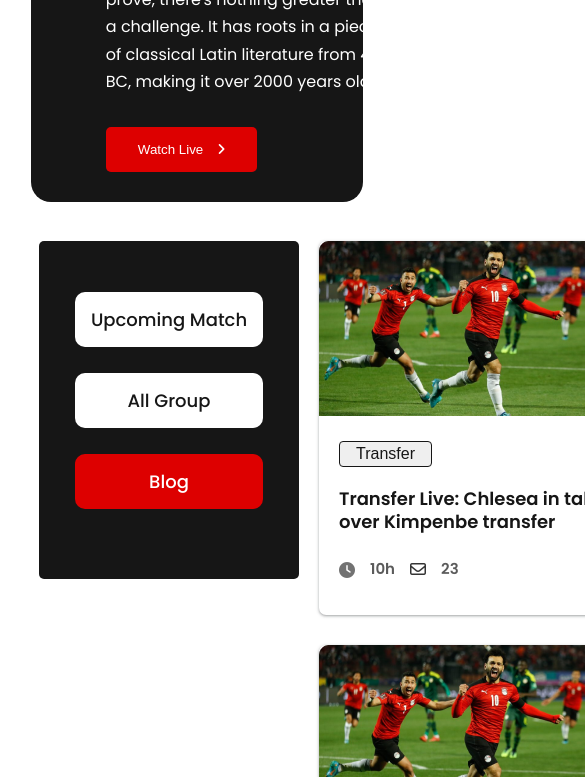
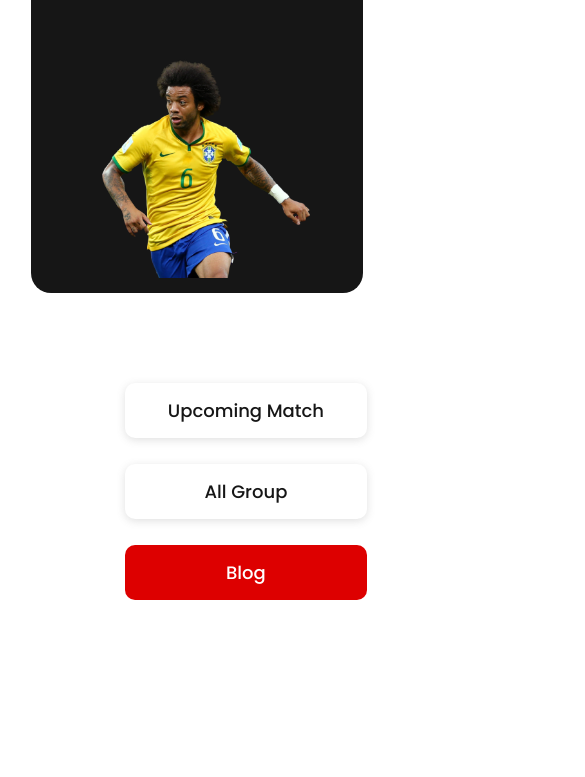
Before and after one commit to kader009/Assignment-2, a plain HTML site: page index.html in a window 390 px wide. Shown: the part 555-1332 px from the top of the page, 585 px wide, since content can reach past the window. Drawn offline with Linux system fonts and the light colour scheme.

Commit message:
add responsive

```diff
--- a/style.css
+++ b/style.css
@@ -214,6 +214,69 @@ footer .footer-icon a:hover{
 
 /* end */
 
+/* media query start for first site */
+
+@media screen and (max-width:576px) {
+  header{
+    grid-template-columns: repeat(1, 1fr);
+  }
+  header .header-text h1{
+    font-size: 2.25rem;
+    margin-bottom: 1.0625rem;
+  }
+  header .header-text p{
+    font-size: 17px;
+    line-height: 1.4;
+  }
+  header .header-text .btn{
+    margin-left: 80px;
+    margin-bottom: 40px;
+  }
+  header .header-img img{
+    top: 9.7%;
+
+  }
+  main .main-section{
+    grid-template-columns: repeat(1, 1fr);
+    width: 100%;
+  }
+  main .main-section .main-fast{
+    background: none;
+    width: 80%;
+    margin-bottom: 50px;
+    margin-left: 50px;
+  }
+  main .main-section .main-fast .upc{
+    box-shadow: rgba(99, 99, 99, 0.2) 0px 2px 8px 0px;
+  }
+  main .main-section .main-fast .all{
+    box-shadow: rgba(99, 99, 99, 0.2) 0px 2px 8px 0px;
+  }
+  main .main-section .main-fast .blog{
+    margin-bottom: 30px;
+  }
+  .main-section .main-box{
+    box-shadow: rgba(60, 64, 67, 0.3) 0px 1px 2px 0px, rgba(60, 64, 67, 0.15) 0px 1px 3px 1px;
+    /* width: 100%; */
+    margin-left: 80px;
+    margin-top: 30px;
+  }
+  footer .footer-text{
+    flex-direction: column;
+    margin-left: 40%;
+    gap: 20px;
+    padding-bottom: 20px;
+    /* margin-bottom: 20px; */
+  }
+  footer .footer-icon a:hover{
+    color: rgb(14, 124, 234);
+  }
+
+}
+
+
+/* end */
+
 
 /* website two style */
 
```
